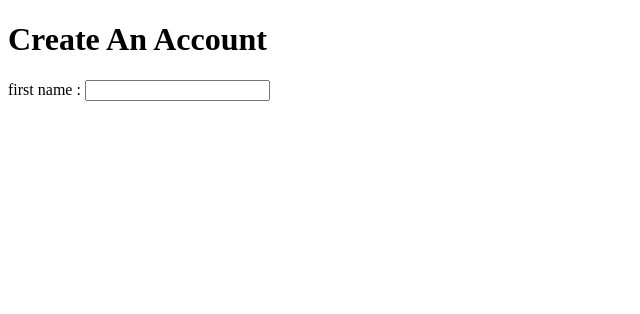
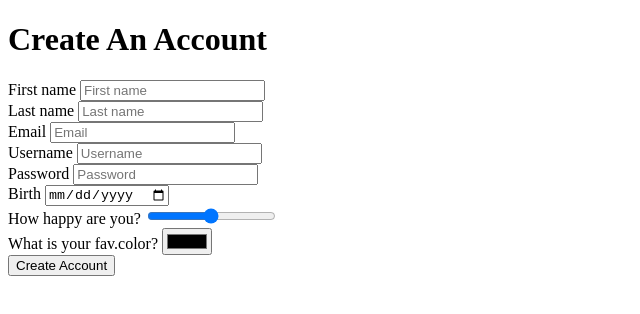
Before and after one commit to ChoBlack/kokoa-challenge-2021, a plain HTML site: page index.html in a window 1280 px wide. Shown: the whole page, without its empty margins (0-640 px from the left). Drawn offline with Linux system fonts and the light colour scheme.

Commit message:
Update index.html

```diff
--- a/index.html
+++ b/index.html
@@ -7,7 +7,28 @@
     <title>Kokoa Challenge 1</title>
 </head>
 <body>
-    <h1>Create An Account</h1>
-    first name : <input type="text">
+    <header><h1>Create An Account</h1></header>
+
+    <form>
+        <label for="first-name">First name</label>
+        <input id="first-name" required type="text" placeholder="First name"/><br>
+        <label for="last-name">Last name</label>
+        <input id="last-name" required type="text" placeholder="Last name"/><br>
+        <label for="email">Email</label>
+        <input id="email" required type ="email"placeholder="Email"/><br>
+        <label for="username">Username</label>
+        <input id="username" required type="text" placeholder="Username"/><br>
+        <label for="password">Password</label>
+        <input id="password" required type="password" placeholder="Password" minlength="10"/><br>
+        <label for="birth-date">Birth</label>
+        <input id="birth-date" required type="date" required/><br>
+        <label for="how-happy">How happy are you?</label>
+        <input id="how-happy" type="range"/><br>
+        <label for="fav-color">What is your fav.color?</label>
+        <input id="fav-color" type="color"/><br>
+
+        <input type="submit" value="Create Account"/>
+    </form>
+
 </body>
 </html>
```
